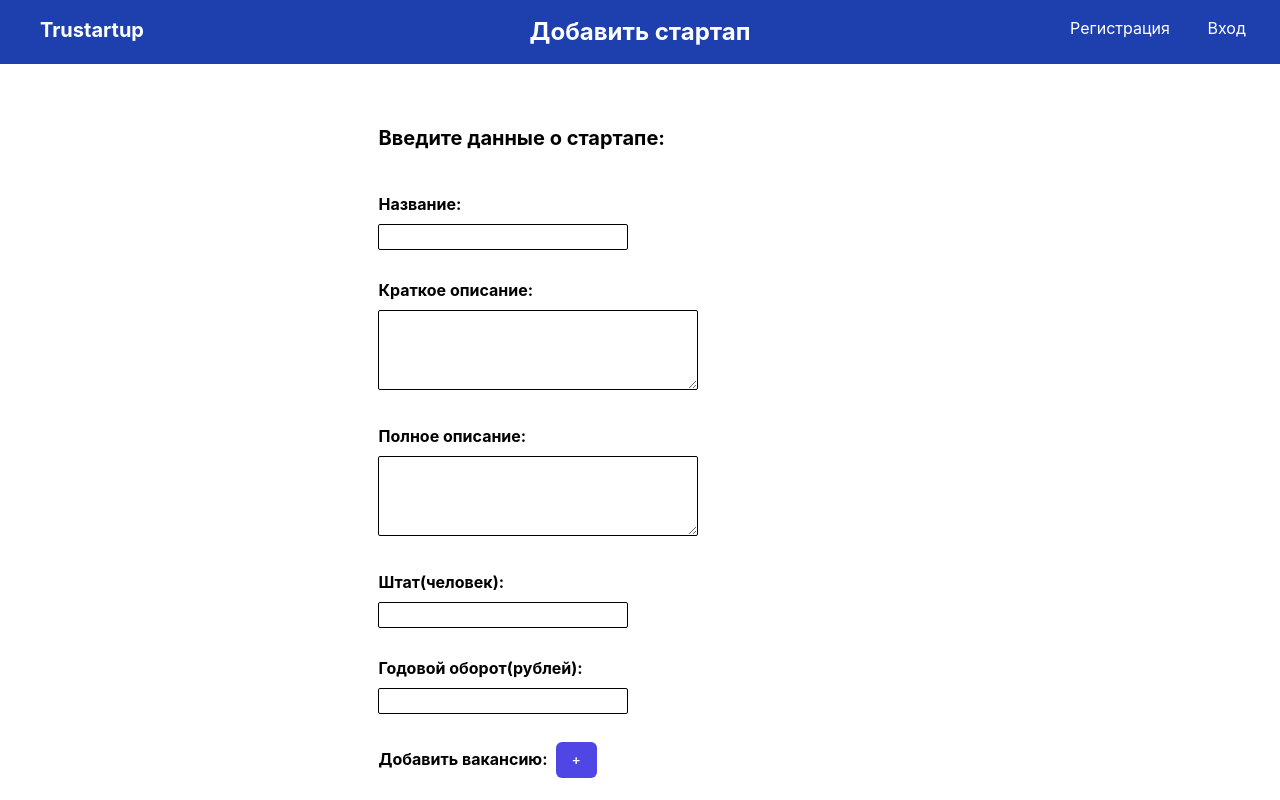
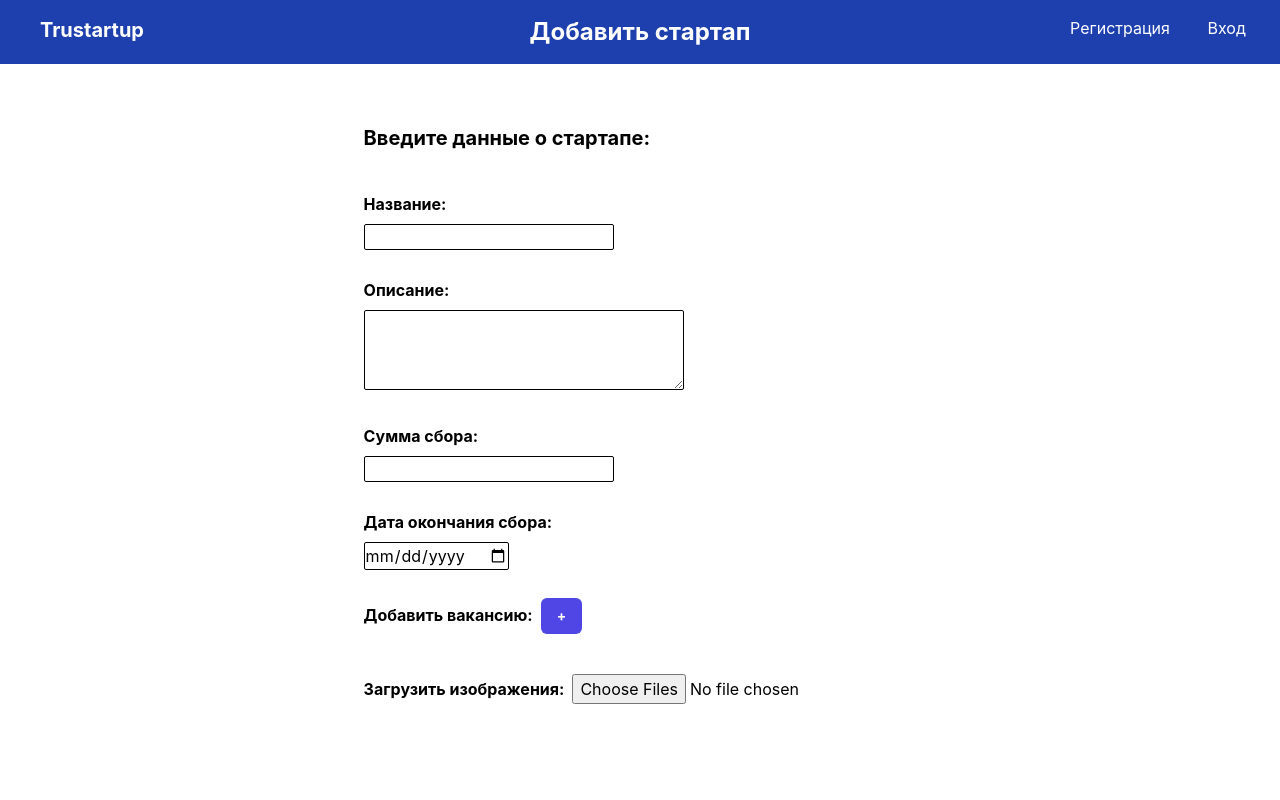
Before and after one commit to cloudbruh/trustartup-frontend, a React (Create React App) app: page /addstartup in a window 1280 px wide. Shown: the top 800 px of the page. Built offline with nearby package versions, Linux system fonts and the light colour scheme.

Commit message:
Minor update + personal area fix

```diff
--- a/src/AddStartup.js
+++ b/src/AddStartup.js
@@ -5,7 +5,7 @@ import Filters from './Filters'
 class AddStartup extends React.Component {
 
     state = {
-        title: 'Добавить компанию'
+        title: 'Добавить компанию',
     }
 
     constructor(props)
@@ -19,37 +19,35 @@ class AddStartup extends React.Component {
             <>
                 <div className='mx-auto w-fit mt-10 p-5 flex flex-col justify-center'>
                     <h1 className='font-bold text-xl mb-10'>Введите данные о стартапе:</h1>
+                    <form>
                         <div className='name mb-7'>
                             <label htmlFor='name' className='font-bold mr-2 mb-2 block'>Название:</label>
                             <input type='text' id='name' className='border border-solid rounded-sm'/>
                         </div>
                         <div className='short-desc mb-7'>
-                        <label htmlFor='short-desc' className='font-bold mr-2 mb-2 block'>Краткое описание:</label>
+                            <label htmlFor='short' className='font-bold mr-2 mb-2 block'>Описание:</label>
                             <textarea cols='40' rows='5' id='short-desc' className='border border-solid rounded-sm w-80 h-20'/>
                         </div>
-                    <div className='full-desc mb-7'>
-                        <label htmlFor='full-desc' className='font-bold mr-2 mb-2 block'>Полное описание:</label>
-                        <textarea cols='40' rows='5' id='full-desc' className='border border-solid rounded-sm w-80 h-20'/>
+                        <div className='name mb-7'>
+                            <label htmlFor='funds-goal' className='font-bold mr-2 mb-2 block'>Сумма сбора:</label>
+                            <input type='text' id='funds-goal' className='border border-solid rounded-sm'/>
                         </div>
-                    <div className='staff mb-7'>
-                        <label htmlFor='staff' className='font-bold mr-2 mb-2 block'>Штат(человек):</label>
-                        <input type='text' id='staff' className='border border-solid rounded-sm'/>
-                    </div>
-                    <div className='turnover mb-7'>
-                        <label htmlFor='turnover' className='font-bold mr-2 mb-2 block'>Годовой оборот(рублей):</label>
-                        <input type='text' id='turnover' className='border border-solid rounded-sm'/>
+                        <div className='name mb-7'>
+                            <label htmlFor='ending-at' className='font-bold mr-2 mb-2 block'>Дата окончания сбора:</label>
+                            <input type='date' id='ending-at' className='border border-solid rounded-sm'/>
                         </div>
                         <div className='vaccancies mb-7'>
                             <label htmlFor='vaccancies' className='font-bold mr-2'>Добавить вакансию:</label>
-                        <button id='vaccancies' className='font-bold py-2 px-4 text-sm font-medium rounded-md text-white bg-indigo-600 hover:bg-indigo-700'>+</button>
+                            <button id='vaccancies' className='font-bold py-2 px-4 text-sm rounded-md text-white bg-indigo-600 hover:bg-indigo-700'>+</button>
                         </div>
                         <div className='docs'>
-                        <label htmlFor='docs' className='font-bold mr-2'>Загрузить документ:</label>
-                        <input type='file' id='docs' className='mb-5 mt-3'/>
+                            <label htmlFor='docs' className='font-bold mr-2'>Загрузить изображения:</label>
+                            <input type='file' id='docs' className='mb-5 mt-3' multiple/>
                         </div>
                         <div className='text-center mt-20'>
-                        <button className='py-2 px-4 text-sm font-medium rounded-md text-white bg-indigo-600 hover:bg-indigo-700'>Сохранить</button>
+                            <button type='submit' className='py-2 px-4 text-sm font-medium rounded-md text-white bg-indigo-600 hover:bg-indigo-700'>Сохранить</button>
                         </div>
+                    </form>
                 </div>
             </>
         )
--- a/src/PersonalArea.js
+++ b/src/PersonalArea.js
@@ -6,7 +6,6 @@ class PersonalArea extends React.Component {
     state = {
         name: undefined,
         surname: undefined,
-        tel: undefined,
         desc: undefined,
         isCreator: false,
         updateDesc: false,
@@ -33,9 +32,8 @@ class PersonalArea extends React.Component {
         this.setState({
             name: data.name,
             surname: data.surname,
-            tel: data.tel,
             desc: data.description,
-            isCreator: data.roles.includes('CREATOR')
+            isCreator: data.roles.some((role) => role.type == 'CREATOR')
         })
     }
 
@@ -60,7 +58,6 @@ class PersonalArea extends React.Component {
                 <div className='flex flex-row w-100%'>
                     <div className='main-info mx-auto mt-10 text-center'>
                         <p className='font-bold text-2xl'>{this.state.surname + ' ' + this.state.name}</p>
-                        <p className='font-bold text-2xl'>{this.state.tel}</p>
                     </div>
                 </div>
                 <div className='flex flex-row'>
```
Lines whose indentation alone changed are shown as unchanged.
